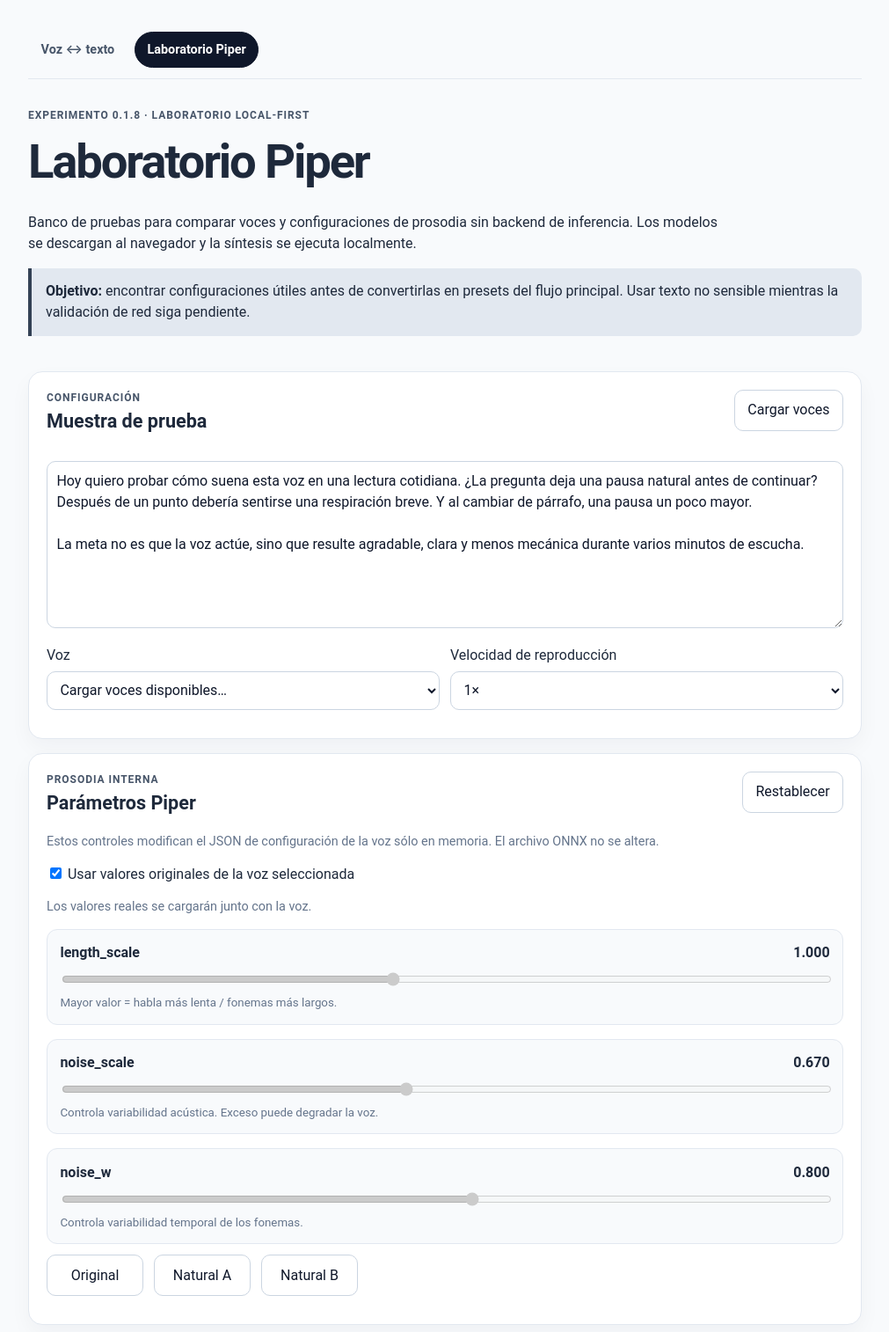
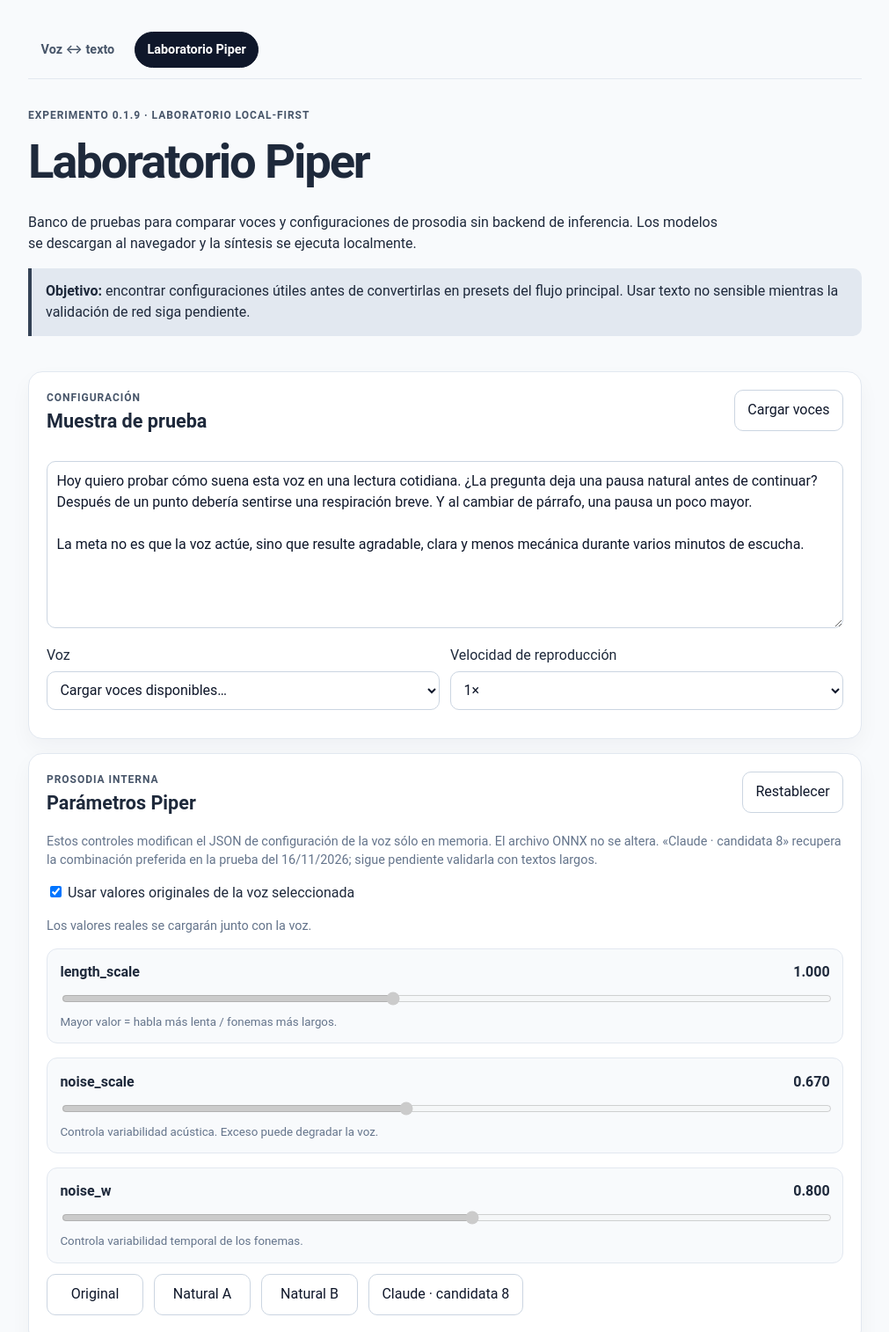
Before and after one commit to fran1599/laboratorio-client-side-processing, a plain HTML site: page experiments/voz-texto/prototype/piper-lab.html in a window 1280 px wide. Shown: the top 1514 px of the page at 88% size, without its empty margins (134-1145 px from the left). Drawn offline with Linux system fonts and the light colour scheme.

Commit message:
feat(voz-texto): exponer perfil Claude candidato en laboratorio

```diff
--- a/experiments/voz-texto/prototype/piper-lab.html
+++ b/experiments/voz-texto/prototype/piper-lab.html
@@ -15,7 +15,7 @@
   </nav>
 
   <header class="hero">
-    <p class="eyebrow">Experimento 0.1.8 · laboratorio local-first</p>
+    <p class="eyebrow">Experimento 0.1.9 · laboratorio local-first</p>
     <h1>Laboratorio Piper</h1>
     <p>Banco de pruebas para comparar voces y configuraciones de prosodia sin backend de inferencia. Los modelos se descargan al navegador y la síntesis se ejecuta localmente.</p>
     <div class="notice"><strong>Objetivo:</strong> encontrar configuraciones útiles antes de convertirlas en presets del flujo principal. Usar texto no sensible mientras la validación de red siga pendiente.</div>
@@ -53,7 +53,7 @@ La meta no es que la voz actúe, sino que resulte agradable, clara y menos mecá
       <div><p class="eyebrow">Prosodia interna</p><h2>Parámetros Piper</h2></div>
       <button id="reset-piper">Restablecer</button>
     </div>
-    <p class="muted">Estos controles modifican el JSON de configuración de la voz sólo en memoria. El archivo ONNX no se altera.</p>
+    <p class="muted">Estos controles modifican el JSON de configuración de la voz sólo en memoria. El archivo ONNX no se altera. «Claude · candidata 8» recupera la combinación preferida en la prueba del 16/11/2026; sigue pendiente validarla con textos largos.</p>
     <label class="check lab-defaults">
       <input id="use-model-defaults" type="checkbox" checked>
       Usar valores originales de la voz seleccionada
@@ -82,6 +82,7 @@ La meta no es que la voz actúe, sino que resulte agradable, clara y menos mecá
       <button data-preset="original">Original</button>
       <button data-preset="naturalA">Natural A</button>
       <button data-preset="naturalB">Natural B</button>
+      <button data-preset="claudeCandidate8">Claude · candidata 8</button>
     </div>
   </section>
 
```
